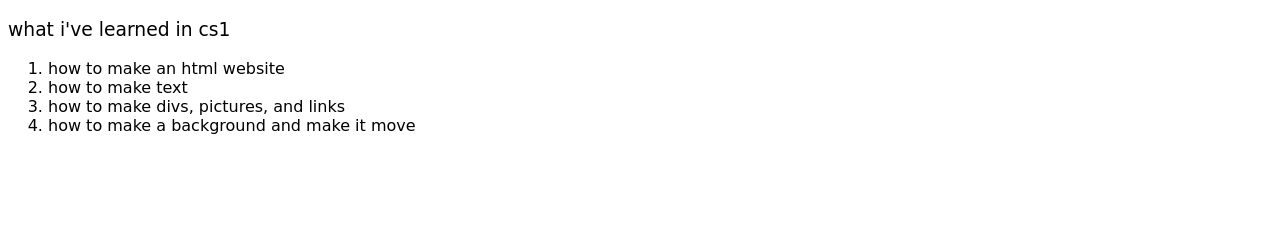
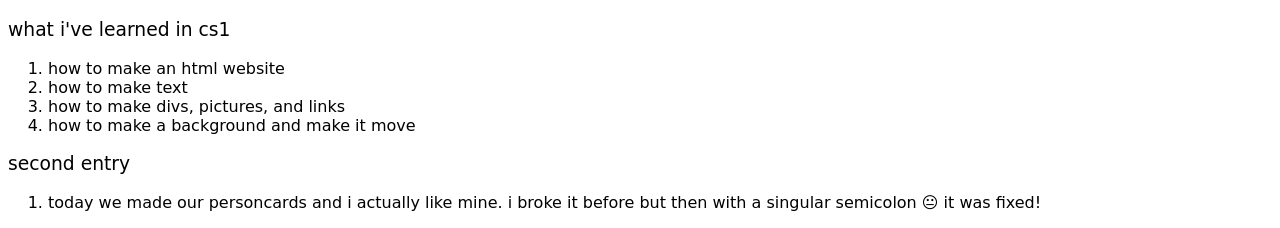
Before and after one commit to lbs183/lbs183.github.io, a plain HTML site: page journal.html in a window 1280 px wide. Shown: the part 664-892 px from the top of the page. Before the commit the page ends 815 px from the top, so only its background shows below. Drawn offline with Linux system fonts and the light colour scheme; a web font is replaced by a local one.

```diff
--- a/journal.html
+++ b/journal.html
@@ -85,5 +85,14 @@
 
 </ol>
 
+
+<h3>second entry</h3>
+
+<ol>
+
+	<li>today we made our personcards and i actually like mine. i broke it before but then with a singular semicolon 😐 it was fixed!</li>
+
+</ol>
+
 </body>
 </html>
```
